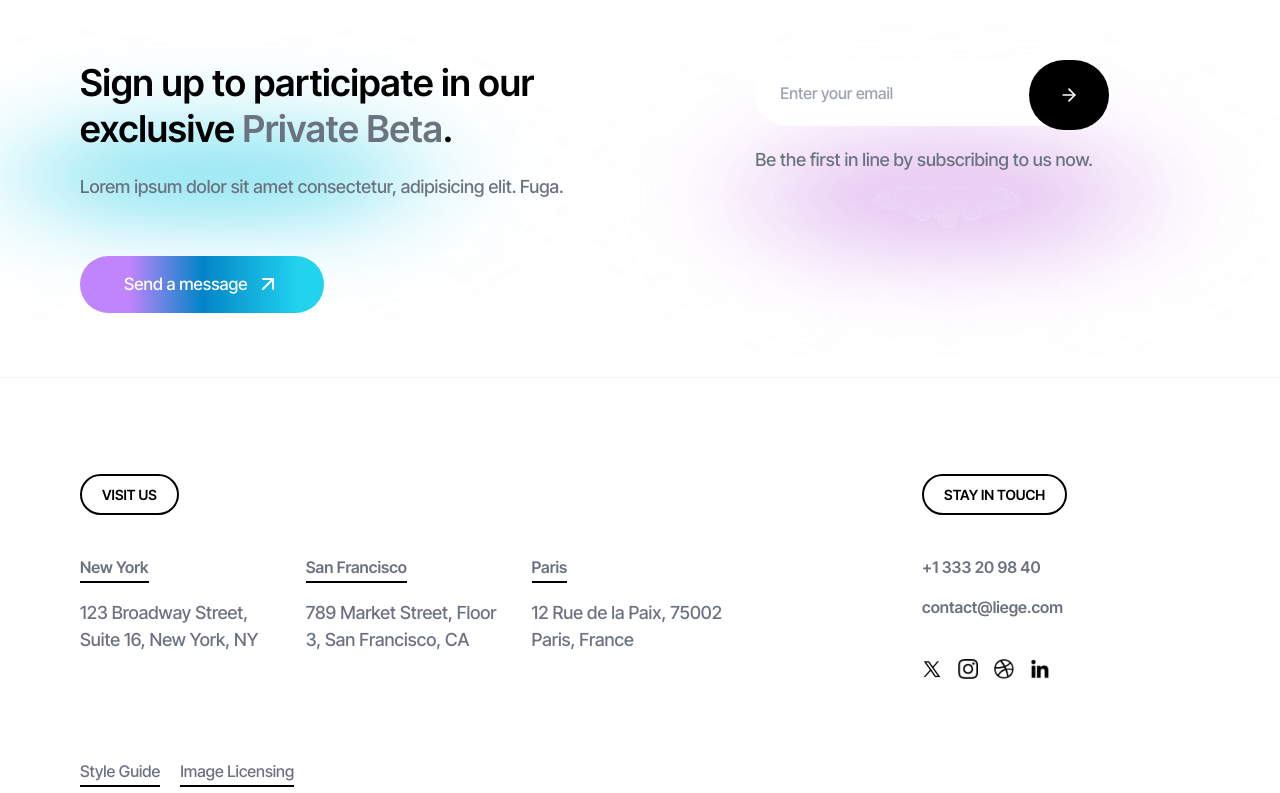
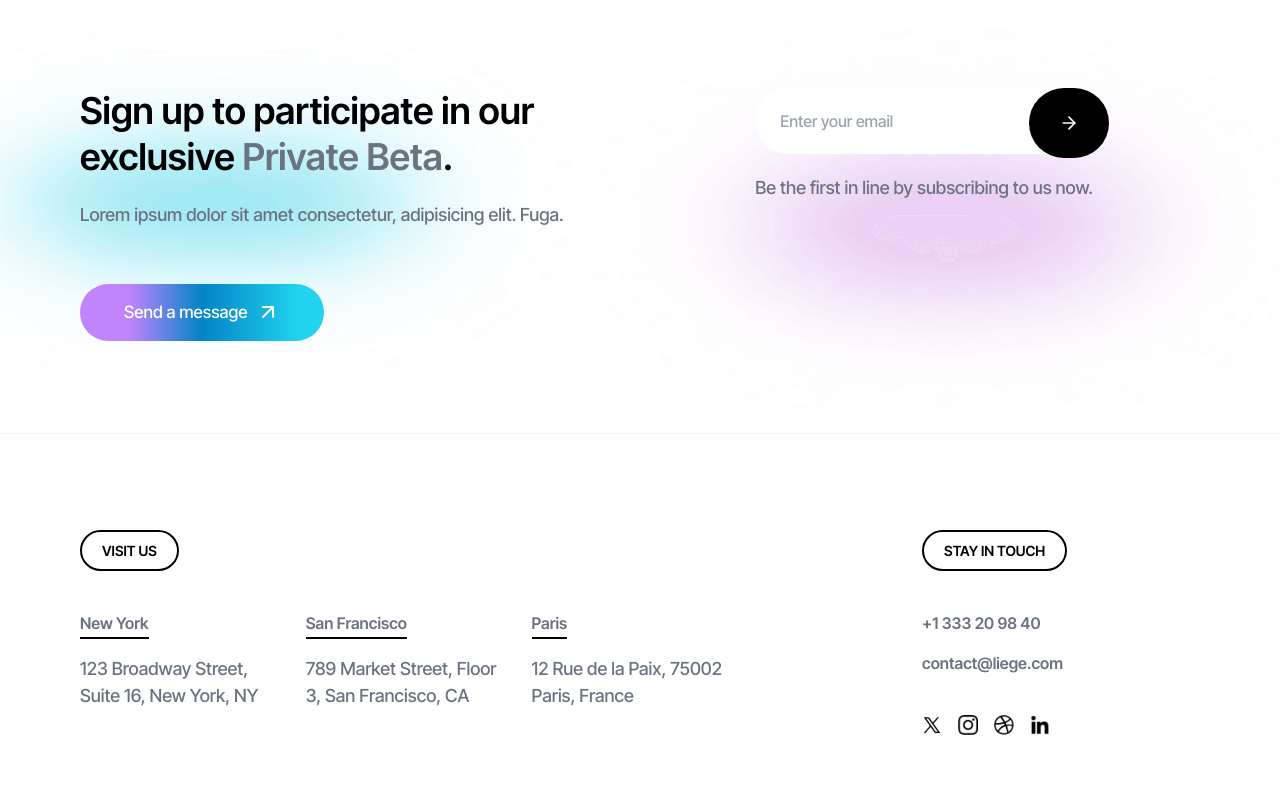
Before and after one commit to skupta12/Marketing-Agency, a Next.js app: page /about in a window 1280 px wide. Shown: the part 2788-3581 px from the top of the page. Built offline with nearby package versions, Linux system fonts and the light colour scheme; a web font is replaced by a local one.

Commit message:
tailwind config

```diff
--- a/src/style.ts
+++ b/src/style.ts
@@ -8,7 +8,7 @@ const styles = {
     flexStart: "flex justify-center items-start",
     flexBetween: "flex justify-between items-center",
 
-    sectionPadding: "lg:py-24 py-16",
+    sectionPadding: "lg:py-[92px] py-[64px]",
     routePadding: "lg:pt-[180px] pt-[150px]",
 
     marginX: "sm:mx-16 mx-6",
--- a/tailwind.config.ts
+++ b/tailwind.config.ts
@@ -6,6 +6,7 @@ const config: Config = {
     "./src/components/**/*.{js,ts,jsx,tsx,mdx}",
     "./src/sections/**/*.{js,ts,jsx,tsx,mdx}",
     "./src/app/**/*.{js,ts,jsx,tsx,mdx}",
+    "./src/**/*.{js,ts,jsx,tsx,mdx}"
   ],
   theme: {
     screens: {
```
